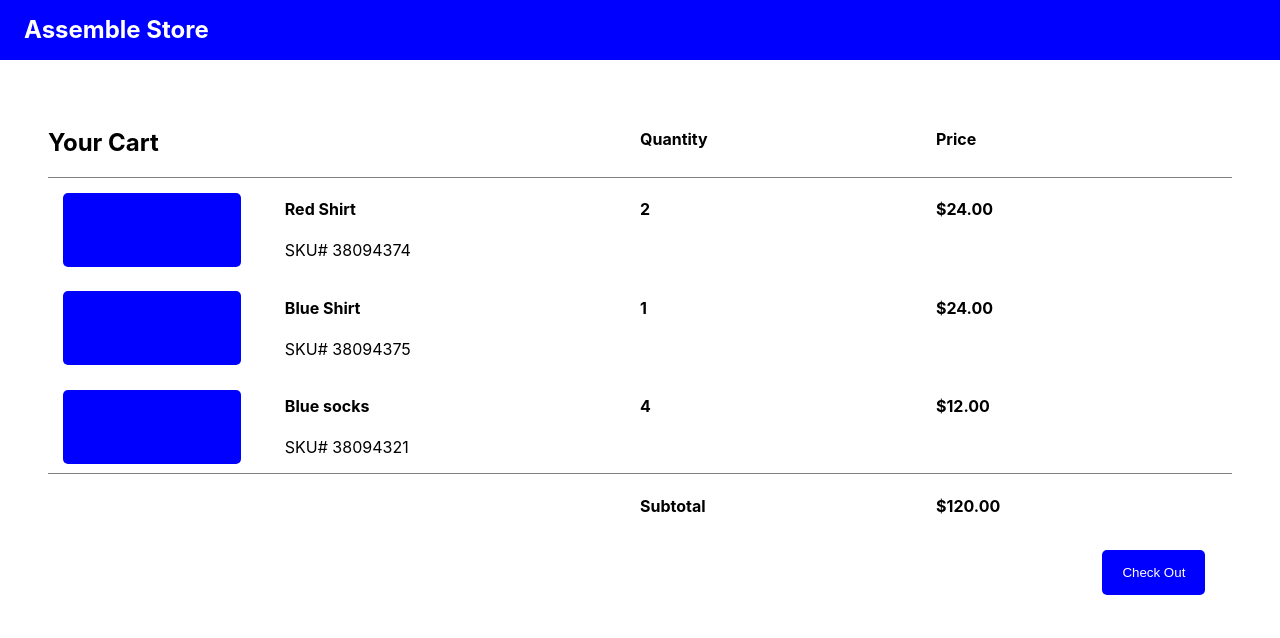
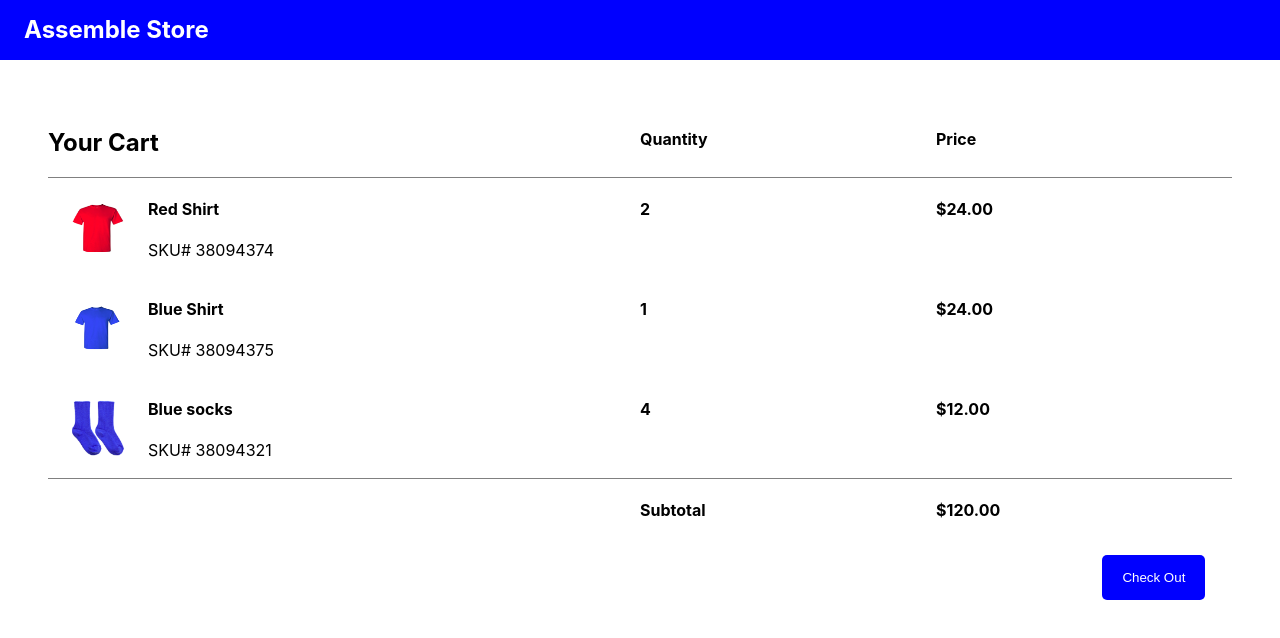
Before and after one commit to 2juicy/AssembleTechScreen, a React (Create React App) app: page /#/ in a window 1280 px wide. Shown: the top 638 px of the page. Built offline with nearby package versions, Linux system fonts and the light colour scheme.

Commit message:
added newly uploaded images

```diff
--- a/src/components/CartItems/CartItems.css
+++ b/src/components/CartItems/CartItems.css
@@ -1,22 +1,41 @@
 .cart-items {
   display: grid;
-  grid-template-columns: 20% 30% 25% 25%;
+  grid-template-columns: 50% 25% 25%;
 }
 
 .cart-items:hover {
   background-color: #d3d3d3;
 }
 
-.image-placeholder {
-  background-color: blue;
-  border-radius: 5px;
-  height: 75%;
-  width: 75%;
-  margin: 15px;
+.item-info {
+  display: flex;
+  flex-direction: row;
+}
+
+.item-image {
+  display: flex;
+  align-items: center;
+  justify-content: center;
+  background-color: white;
+  border-radius: 80px;
+  height: 80px;
+  width: 80px;
+  margin: 10px;
+}
+
+.item-image > img {
+  width: 70%;
+  height: 70%;
 }
 
 @media only screen and (max-width: 426px) {
   .cart-items {
-    grid-template-columns: 30% 30% 20% 20%;
+    grid-template-columns: 60% 20% 20%;
+  }
+  .item-image {
+    border-radius: 55px;
+    height: 55px;
+    width: 55px;
+    margin: auto 0 auto 0;
   }
 }
--- a/src/components/CartItems/CartItems.js
+++ b/src/components/CartItems/CartItems.js
@@ -2,13 +2,18 @@ import React from "react";
 import "./CartItems.css";
 
 export default function CartItems({ sku, name, unitPrice, quantity }) {
+  const image = name.split(" ").join("-");
+
   return (
     <div className="cart-items">
-      <div className="image-placeholder"></div>
-
-      <div>
-        <h4>{name}</h4>
-        <p>SKU# {sku}</p>
+      <div className="item-info">
+        <div className="item-image">
+          <img alt={name} src={`assets/${image}.png`} />
+        </div>
+        <div>
+          <h4>{name}</h4>
+          <p>SKU# {sku}</p>
+        </div>
       </div>
 
       <h4>{quantity}</h4>
```
